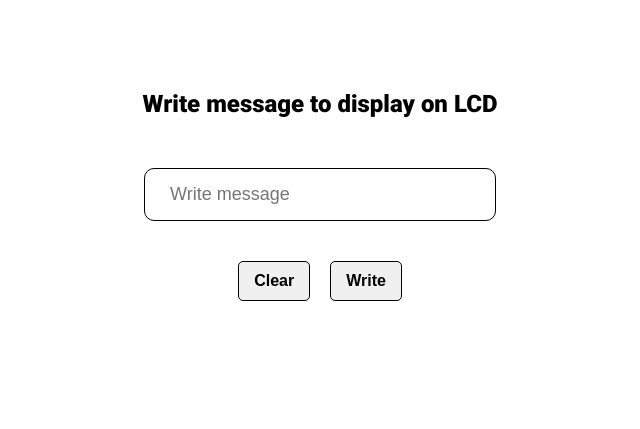
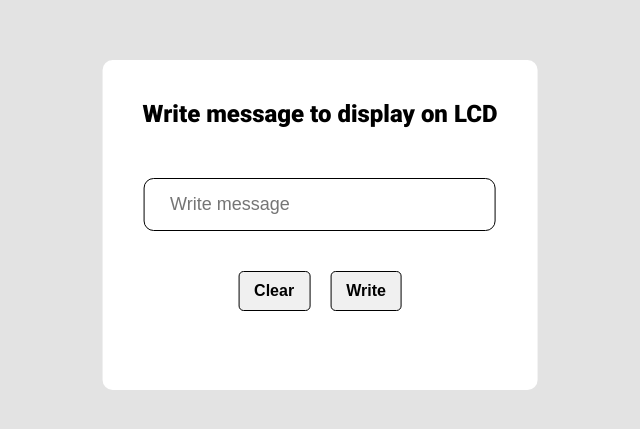
Before and after one commit to Mikael-Kolehmainen/web-input-to-arduino-lcd, a React (Create React App) app: page / in a window 1280 px wide. Shown: the part 175-604 px from the top of the page, without its empty margins (320-960 px from the left). Built offline with nearby package versions, Linux system fonts and the light colour scheme.

Commit message:
Minor visual changes

```diff
--- a/src/App.tsx
+++ b/src/App.tsx
@@ -35,7 +35,7 @@ const App = () => {
     <section>
       <Container>
         <Heading>Write message to display on LCD</Heading>
-        <Input type='text' placeholder='Write message' value={message} onChange={(e) => setMessage(e.target.value)} />
+        <Input type='text' placeholder='Write message' value={message} maxLength={16} onChange={(e) => setMessage(e.target.value)} />
         <ButtonContainer>
           <Button onClick={onClear}>Clear</Button>
           <Button onClick={onSubmit}>Write</Button>
--- a/src/components/container.styles.tsx
+++ b/src/components/container.styles.tsx
@@ -5,6 +5,9 @@ export const Container = styled.div`
   top: 50%;
   left: 50%;
   transform: translate(-50%, -50%);
-  width: 50%;
+  width: fit-content;
   height: fit-content;
+  background-color: white;
+  padding: 40px;
+  border-radius: 10px;
 `;
--- a/src/components/errorLabel.styles.tsx
+++ b/src/components/errorLabel.styles.tsx
@@ -4,6 +4,6 @@ export const ErrorLabel = styled.p`
   color: red;
   font-weight: normal;
   text-align: center;
-  margin: 20px auto;
+  margin: 20px auto 0 auto;
   height: 19px;
 `;
--- a/src/index.css
+++ b/src/index.css
@@ -5,4 +5,5 @@
 
 html, body {
   font-family: roboto;
+  background-color: #e3e3e3;
 }
```
